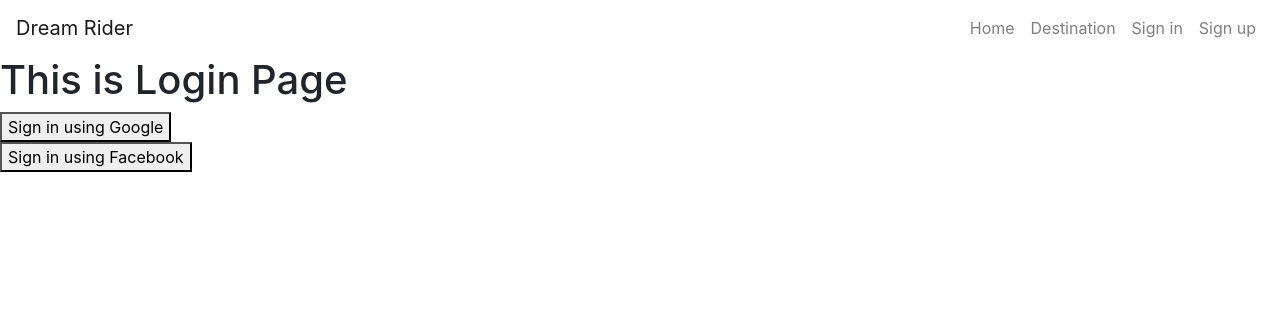
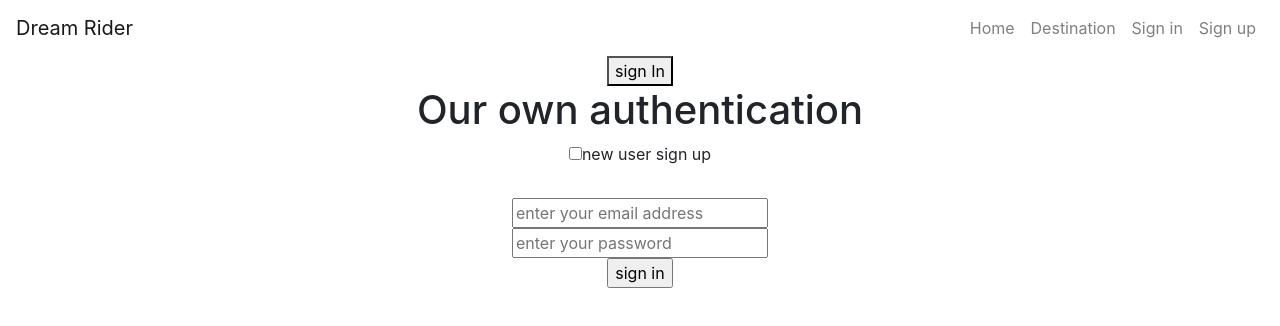
Before and after one commit to samiul-sheikh/dream-rider, a React (Create React App) app: page /login in a window 1280 px wide. Shown: the top 326 px of the page. Built offline with nearby package versions, Linux system fonts and the light colour scheme.

Commit message:
create email authentication

```diff
--- a/src/Components/Login/Login.js
+++ b/src/Components/Login/Login.js
@@ -1,68 +1,165 @@
-import React, { useState } from 'react';
 import firebase from "firebase/app";
 import "firebase/auth";
 import firebaseConfig from '../../Firebase/firebase.config';
+import { useState } from 'react';
 
 if (!firebase.apps.length) {
     firebase.initializeApp(firebaseConfig);
 }
 
-const Login = () => {
+function Login() {
 
-    const [user, setUser] = useState({});
+    const [newUser, setNewUser] = useState(false);
+    const [user, setUser] = useState({
+        isSignedIn: false,
+        name: '',
+        email: '',
+        password: '',
+        photo: ''
+    })
 
-    const googleProvider = new firebase.auth.GoogleAuthProvider();
+    const provider = new firebase.auth.GoogleAuthProvider();
 
-    var facebookProvider = new firebase.auth.FacebookAuthProvider();
+    const handleSignIn = () => {
 
-    const handleGoogleSignIn = () => {
-        firebase.auth()
-            .signInWithPopup(googleProvider)
-            .then((result) => {
-                var credential = result.credential;
-                var token = credential.accessToken;
-                var user = result.user;
-                console.log(token, user)
-                setUser(user);
+        firebase.auth().signInWithPopup(provider)
+            .then(response => {
+                const { displayName, email, photoURL } = response.user;
+                const signedInUser = {
+                    isSignedIn: true,
+                    name: displayName,
+                    email: email,
+                    photo: photoURL
+                }
+                setUser(signedInUser);
+                console.log(displayName, email, photoURL);
             })
-            .catch((error) => {
-                var errorCode = error.code;
-                var errorMessage = error.message;
-                var email = error.email;
-                var credential = error.credential;
-                console.log(errorCode, errorMessage, email, credential);
-            });
+            .catch(error => {
+                console.log(error);
+                console.log(error.message);
+            })
     }
 
-    const handleFacebookSignIn = () => {
-        firebase
-            .auth()
-            .signInWithPopup(facebookProvider)
-            .then((result) => {
-                var credential = result.credential;
-                var user = result.user;
-                var accessToken = credential.accessToken;
-                console.log(user, accessToken);
-                setUser(user);
+    const handleSignOut = () => {
+        firebase.auth().signOut()
+            .then(response => {
+                const signedOutUser = {
+                    isSignedIn: false,
+                    name: '',
+                    email: '',
+                    photo: '',
+                    error: '',
+                    success: false
+                }
+                setUser(signedOutUser);
+                console.log(response);
             })
-            .catch((error) => {
-                var errorCode = error.code;
-                var errorMessage = error.message;
-                var email = error.email;
-                var credential = error.credential;
-                console.log(errorCode, errorMessage, email, credential);
-            });
+            .catch(error => {
+                console.log(error);
+                console.log(error.message);
+            })
+    }
+
+    const handleBlur = (e) => {
+        let isFieldValid = true;
+        if (e.target.name === 'email') {
+            isFieldValid = /\S+@\S+\.\S+/.test(e.target.value);
+        }
+        if (e.target.name === 'password') {
+            const isPasswordValid = e.target.value.length > 6;
+            const passwordHasNumber = /\d{1}/.test(e.target.value);
+            isFieldValid = isPasswordValid && passwordHasNumber;
+        }
+        if (isFieldValid) {
+            const newUserInfo = { ...user };
+            newUserInfo[e.target.name] = e.target.value;
+            setUser(newUserInfo);
+        }
+    }
+
+    const handleSubmit = (e) => {
+        if (newUser && user.email && user.password) {
+            firebase.auth().createUserWithEmailAndPassword(user.email, user.password)
+                .then(response => {
+                    const newUserInfo = { ...user };
+                    newUserInfo.error = '';
+                    newUserInfo.success = true;
+                    setUser(newUserInfo);
+                    updateUserInfo(user.name)
+                })
+
+                .catch(error => {
+                    const newUserInfo = { ...user };
+                    newUserInfo.error = error.message;
+                    newUserInfo.success = false;
+                    setUser(newUserInfo);
+                });
+        }
+
+        if (!newUser && user.email && user.password) {
+            firebase.auth().signInWithEmailAndPassword(user.email, user.password)
+                .then(response => {
+                    const newUserInfo = { ...user };
+                    newUserInfo.error = '';
+                    newUserInfo.success = true;
+                    setUser(newUserInfo);
+                    console.log('sign in user info', response.user);
+                })
+                .catch((error) => {
+                    const newUserInfo = { ...user };
+                    newUserInfo.error = error.message;
+                    newUserInfo.success = false;
+                    setUser(newUserInfo);
+                });
+        }
+
+        e.preventDefault();
+    }
+
+    const updateUserInfo = name => {
+        const user = firebase.auth().currentUser;
+
+        user.updateProfile({
+            displayName: name
+        }).then(function () {
+            console.log('user name update successfully');
+        }).catch(function (error) {
+            console.log('an error happened');
+        });
     }
 
     return (
-        <div>
-            <h1>This is Login Page</h1>
-            <button onClick={handleGoogleSignIn}>Sign in using Google</button>
-            <br />
-            <button onClick={handleFacebookSignIn}>Sign in using Facebook</button>
-            <h3>{user.displayName}</h3>
+        <div style={{ textAlign: 'center' }}>
+            {
+                user.isSignedIn ? <button onClick={handleSignOut}>sign out</button> :
+                    <button onClick={handleSignIn}>sign In</button>
+            }
+            {
+                user.isSignedIn && <div>
+                    <p>Welcome, {user.name}</p>
+                    <p>your e-mail: {user.email}</p>
+                    <img src={user.photo} alt="" />
+                </div>
+            }
+
+            <h1>Our own authentication</h1>
+            <input type="checkbox" onChange={() => setNewUser(!newUser)} name="newUser" id="" />
+            <label htmlFor="newUser">new user sign up</label>
+            <form onSubmit={handleSubmit}>
+                {newUser && <input name="name" type="text" onBlur={handleBlur} placeholder="your name" />}
+                <br />
+                <input type="text" name="email" onBlur={handleBlur} placeholder="enter your email address" required />
+                <br />
+                <input type="password" name="password" onBlur={handleBlur} placeholder="enter your password" required />
+                <br />
+                <input type="submit" value={newUser ? 'sign up' : 'sign in'} />
+            </form>
+            <p style={{ color: 'red' }}>{user.error}</p>
+            {
+                user.success && <p style={{ color: 'green' }}>user {newUser ? 'created' : 'logged in'} successfully</p>
+            }
         </div>
     );
-};
+}
 
 export default Login;
```
